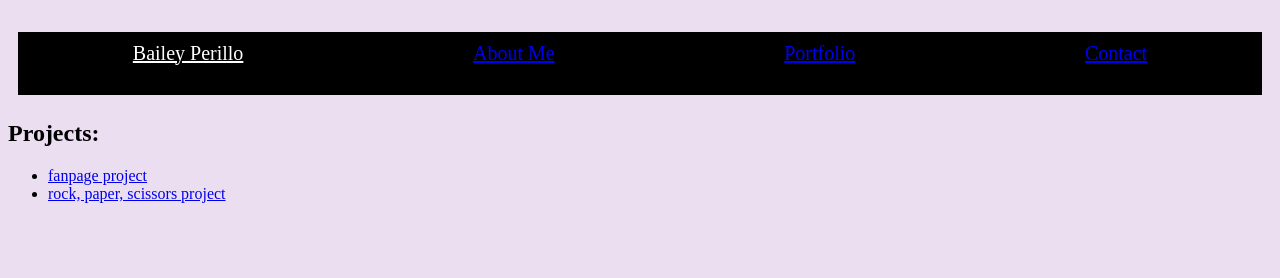
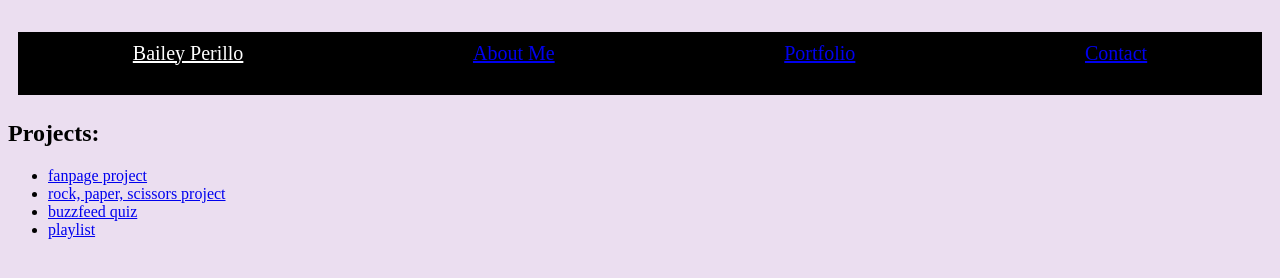
Before and after one commit to baileyperillo/baileyr.perillo.github.io, a plain HTML site: page portfolio.html in a window 1280 px wide. Drawn offline with Linux system fonts and the light colour scheme.

Commit message:
fourth draft

```diff
--- a/portfolio.html
+++ b/portfolio.html
@@ -14,7 +14,10 @@
     <h2>Projects:</h2>
     <ul>
     <li><a href=" https://baileyperillo.github.io/fanpage/">fanpage project</a></li>
-    <li><a href="https://baileyperillo.github.io/rockpaperscissors/">rock, paper, scissors project</a></li>
+    <li><a href=" https://baileyperillo.github.io/rockpaperscissors/">rock, paper, scissors project</a></li>
+    <li><a href=" https://baileyperillo.github.io/buzzfeed-quiz/.">buzzfeed quiz</a></li>
+    <li><a href=" https://baileyperillo.github.io/playlist/">playlist</a></li>
+
 
     </ul>
     </body>
```
